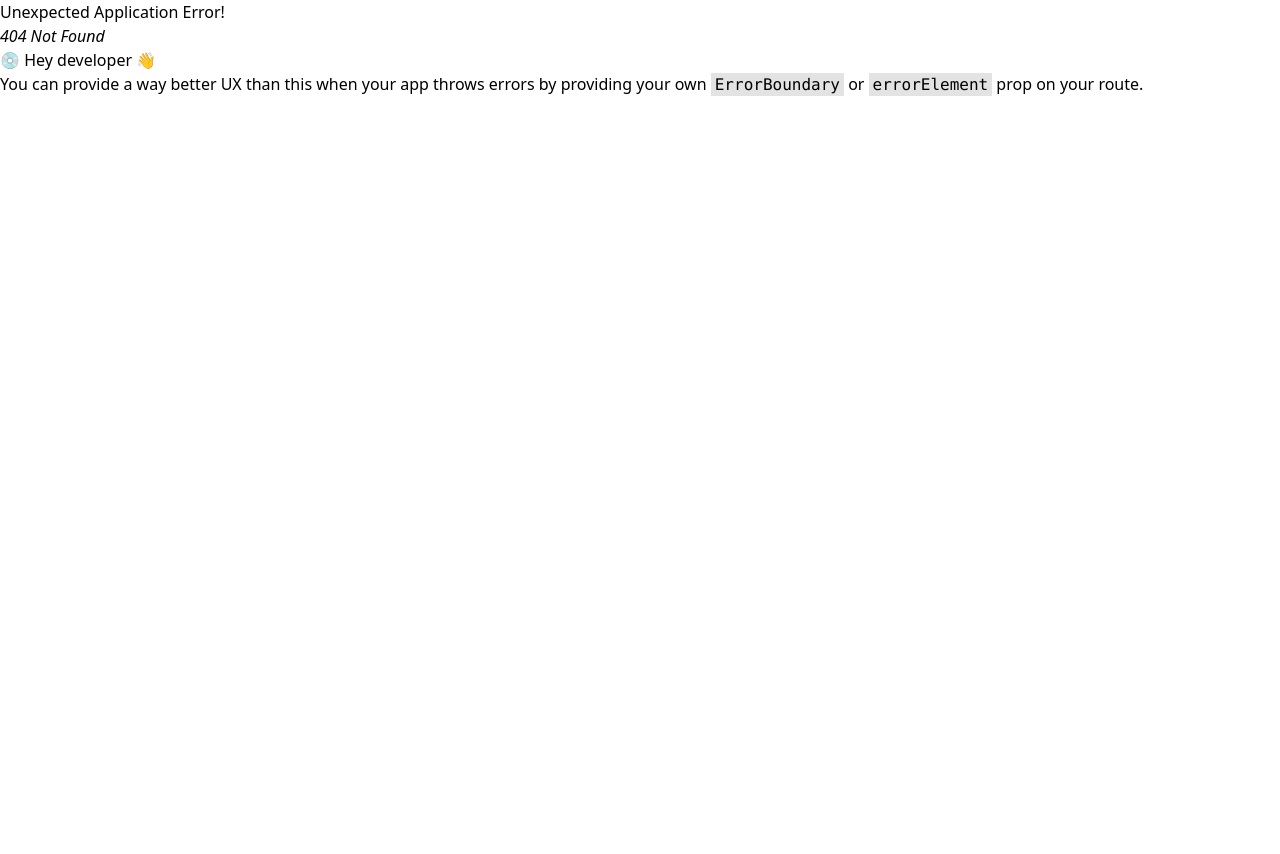
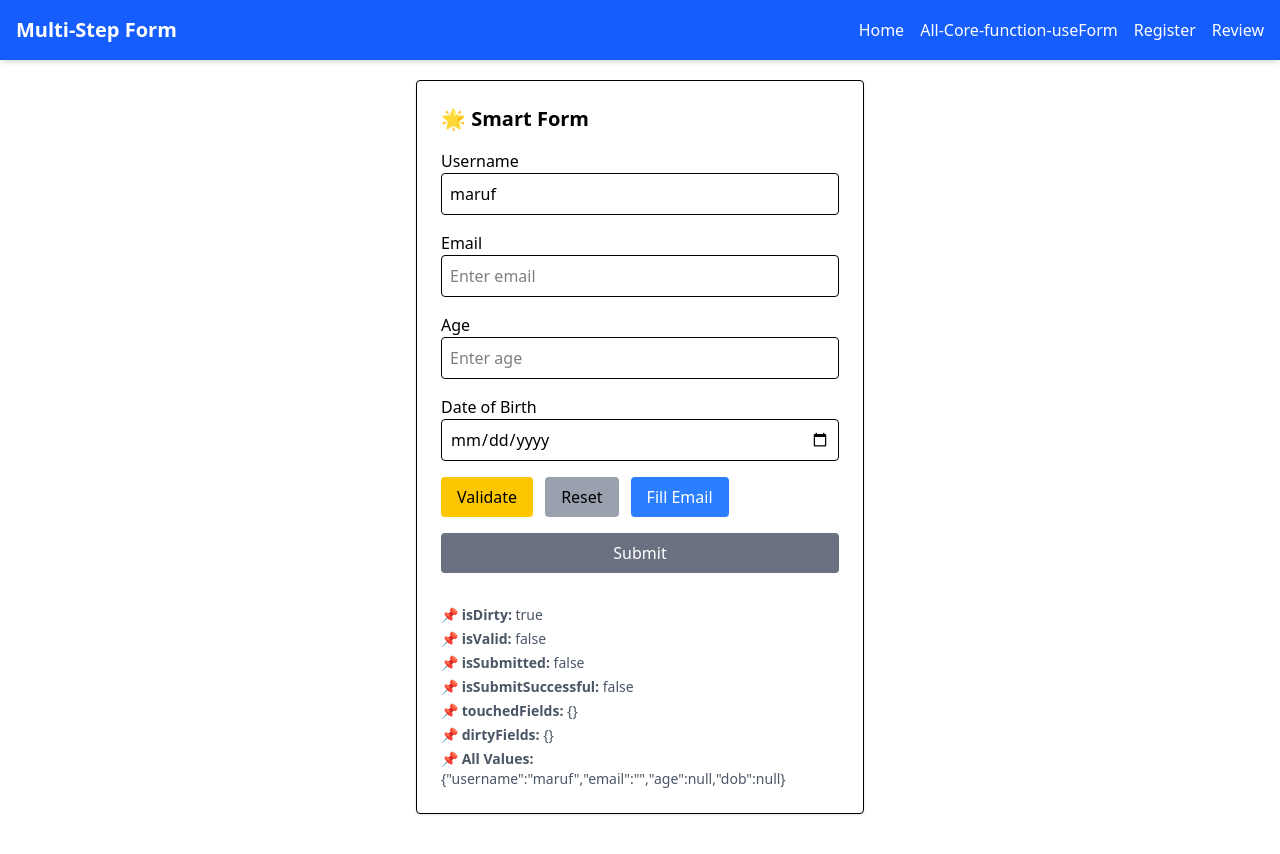
Before and after one commit to MaRuF2131/react-hook-form-usefetcher-action, a React (Vite) app: page /all-feature in a window 1280 px wide. Before the commit this address had no page. Shown: the top 854 px of the page. Before the commit the page ends 800 px from the top, so only its background shows below. Built offline with nearby package versions, Linux system fonts and the light colour scheme.

Commit message:
add core feature folder

```diff
--- a/src/Layout/Mainlayout.jsx
+++ b/src/Layout/Mainlayout.jsx
@@ -5,7 +5,7 @@
   return (
     <div>
       <Navbar />
-      <main className="p-4">
+      <main className="p-20">
         <Outlet />
       </main>
     </div>
--- /dev/null
+++ b/src/components/Core-feature-of-useForm.jsx
@@ -0,0 +1,183 @@
+import { useForm, Controller } from "react-hook-form";
+import { useEffect } from "react";
+
+export default function SmartForm() {
+  const {
+    register,
+    handleSubmit,
+    watch,
+    reset,
+    setValue,
+    getValues,
+    trigger,
+    setError,
+    clearErrors,
+    control,
+    formState: {
+      errors,
+      isDirty,
+      isValid,
+      isSubmitting,
+      isSubmitted,
+      isSubmitSuccessful,
+      touchedFields,
+      dirtyFields,
+    }
+  } = useForm({
+    mode: "onChange",
+    shouldUnregister: true, // 💡 Remove unmounted inputs from state
+    defaultValues: {
+      username: "maruf",
+      email: "",
+      age: "",
+      dob: null
+    }
+  });
+
+  const watchUsername = watch("username");
+
+  useEffect(() => {
+    if (watchUsername === "admin") {
+      setError("username", {
+        type: "manual",
+        message: "Username 'admin' is not allowed"
+      });
+    } else {
+      clearErrors("username");
+    }
+  }, [watchUsername]);
+
+  const onSubmit = (data) => {
+    console.log("✅ Submitted:", data);
+  };
+
+  return (
+    <form
+      onSubmit={handleSubmit(onSubmit)}
+      className="max-w-md mx-auto space-y-4 p-6 border rounded shadow"
+    >
+      <h2 className="text-xl font-bold">🌟 Smart Form</h2>
+
+      <div>
+        <label>Username</label>
+        <input
+          {...register("username", {
+            required: "Username is required",
+            minLength: { value: 3, message: "Too short" },
+            maxLength: { value: 12, message: "Too long" },
+            pattern: {
+              value: /^[a-z0-9_]+$/,
+              message: "Only lowercase letters, numbers, and underscores"
+            }
+          })}
+          className="w-full p-2 border rounded"
+          placeholder="Enter username"
+        />
+        {errors.username && (
+          <p className="text-red-600 text-sm">{errors.username.message}</p>
+        )}
+      </div>
+
+      <div>
+        <label>Email</label>
+        <input
+          {...register("email", {
+            required: "Email is required",
+            pattern: {
+              value: /^\S+@\S+\.\S+$/,
+              message: "Invalid email"
+            }
+          })}
+          className="w-full p-2 border rounded"
+          placeholder="Enter email"
+        />
+        {errors.email && (
+          <p className="text-red-600 text-sm">{errors.email.message}</p>
+        )}
+      </div>
+
+      <div>
+        <label>Age</label>
+        <input
+          type="number"
+          {...register("age", {
+            required: "Age is required",
+            min: { value: 18, message: "Minimum age is 18" },
+            max: { value: 60, message: "Maximum age is 60" },
+            setValueAs: (v) => parseInt(v, 10)
+          })}
+          className="w-full p-2 border rounded"
+          placeholder="Enter age"
+        />
+        {errors.age && (
+          <p className="text-red-600 text-sm">{errors.age.message}</p>
+        )}
+      </div>
+
+      <div>
+        <label>Date of Birth</label>
+        <Controller
+          name="dob"
+          control={control}
+          rules={{ required: "DOB is required" }}
+          render={({ field }) => (
+            <input
+              type="date"
+              {...field}
+              className="w-full p-2 border rounded"
+            />
+          )}
+        />
+        {errors.dob && (
+          <p className="text-red-600 text-sm">{errors.dob.message}</p>
+        )}
+      </div>
+
+      <div className="flex gap-3">
+        <button
+          type="button"
+          onClick={() => trigger()}
+          className="bg-yellow-400 px-4 py-2 rounded"
+        >
+          Validate
+        </button>
+        <button
+          type="button"
+          onClick={() => reset()}
+          className="bg-gray-400 px-4 py-2 rounded"
+        >
+          Reset
+        </button>
+        <button
+          type="button"
+          onClick={() =>
+            setValue("email", "maruf@example.com", { shouldValidate: true })
+          }
+          className="bg-blue-500 text-white px-4 py-2 rounded"
+        >
+          Fill Email
+        </button>
+      </div>
+
+      <button
+        type="submit"
+        disabled={!isValid || isSubmitting}
+        className={`w-full text-white px-4 py-2 rounded ${
+          isValid ? "bg-green-600" : "bg-gray-500"
+        }`}
+      >
+        {isSubmitting ? "Submitting..." : "Submit"}
+      </button>
+
+      <div className="text-sm text-gray-600 mt-4 space-y-1">
+        <p>📌 <strong>isDirty:</strong> {String(isDirty)}</p>
+        <p>📌 <strong>isValid:</strong> {String(isValid)}</p>
+        <p>📌 <strong>isSubmitted:</strong> {String(isSubmitted)}</p>
+        <p>📌 <strong>isSubmitSuccessful:</strong> {String(isSubmitSuccessful)}</p>
+        <p>📌 <strong>touchedFields:</strong> {JSON.stringify(touchedFields)}</p>
+        <p>📌 <strong>dirtyFields:</strong> {JSON.stringify(dirtyFields)}</p>
+        <p>📌 <strong>All Values:</strong> {JSON.stringify(getValues())}</p>
+      </div>
+    </form>
+  );
+}
--- a/src/components/Navbar.jsx
+++ b/src/components/Navbar.jsx
@@ -2,11 +2,12 @@
 
 export default function Navbar() {
   return (
-    <nav className="bg-blue-600 text-white py-4 shadow-md">
+    <nav className="fixed w-full bg-blue-600 text-white py-4 shadow-md">
       <div className="max-w-7xl mx-auto px-4 flex justify-between items-center">
         <h1 className="text-xl font-bold">Multi-Step Form</h1>
         <div className="space-x-4">
           <Link to="/" className="hover:underline">Home</Link>
+          <Link to="/all-feature" className="hover:underline">All-Core-function-useForm</Link>
           <Link to="/register" className="hover:underline">Register</Link>
           <Link to="/register/review" className="hover:underline">Review</Link>
         </div>
--- a/src/components/Step1.jsx
+++ b/src/components/Step1.jsx
@@ -6,7 +6,7 @@
     register,
     handleSubmit,
     formState: { errors },
-  } = useForm({ defaultValues });
+  } = useForm({ defaultValues, shouldUnregister: true,});
   console.log(errors.lastName)
 
   return (
--- /dev/null
+++ b/src/components/built-in-validation/built-in-validation.jsx
@@ -0,0 +1,33 @@
+import { useForm } from "react-hook-form";
+
+// built-in-validation
+
+export const userNameValidation={
+    required:"User name is required",
+    minLength:{
+        value:3,
+        message:"minimum 3 character need"
+    },
+    maxLength:{
+        value:10,
+        message:"maximum 10 character accept"
+    },
+    pattern:{
+        value:/^[a-zA-Z.]+$/,
+        message:"Only lowercase uppercase letters and dot(.) allowed"
+    }
+}
+
+export const numberValidation={
+    required:'number is required',
+    min:{
+        value:1,
+        message:'must greater than 0'
+    },
+    max:{
+      value:3000,
+      message:"max number 3000"
+    },
+    setValueAs:(v)=> parseInt(v,10),
+
+}
```
Also changed, not shown: src/routes/Routes.jsx (+6 -1 lines), src/components/custom-validation/CustomValidation.jsx (added).
